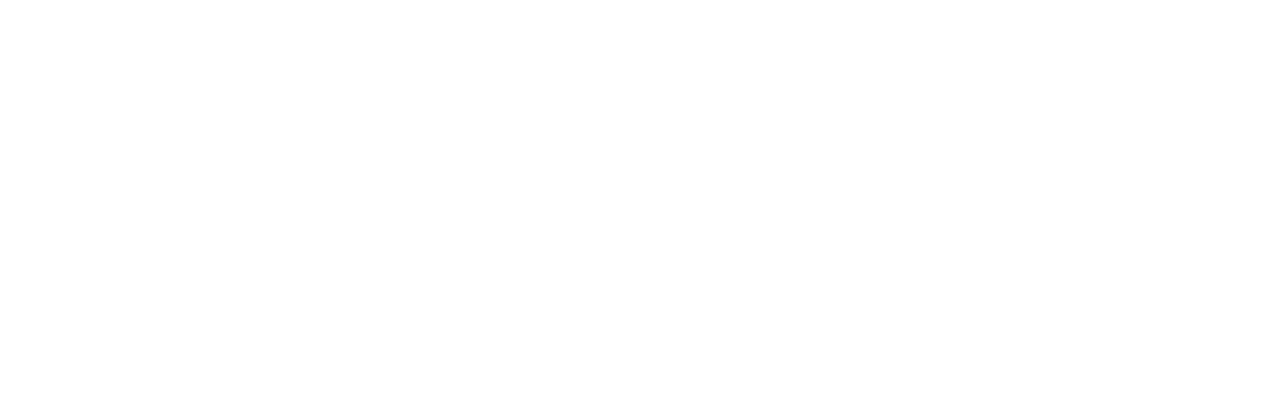
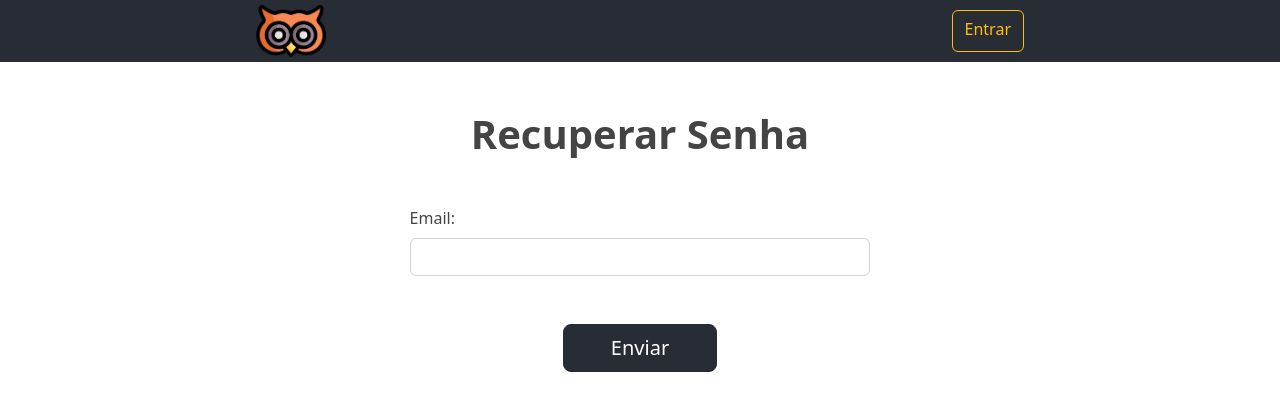
Before and after one commit to ewertones/corujo-frontend, a React (Create React App) app: page /recover in a window 1280 px wide. Before the commit this address had no page. Shown: the top 410 px of the page. Built offline with nearby package versions, Linux system fonts and the light colour scheme.

Commit message:
Created recover page

```diff
--- a/src/assets/styles/login_form.css
+++ b/src/assets/styles/forms.css
@@ -1,10 +1,6 @@
-.Login-submit {
+.dark-submit {
     background-color: #282c34;
     border-color: #282c34;
-}
-
-.Login-title {
-    font-weight: 900;
 }
 
 @media screen and (min-width: 1000px) {
--- a/src/assets/styles/index.css
+++ b/src/assets/styles/index.css
@@ -33,3 +33,7 @@
 .title {
     text-align: center;
 }
+
+h1.title {
+    font-weight: 900;
+}
--- a/src/assets/styles/navbar.css
+++ b/src/assets/styles/navbar.css
@@ -6,9 +6,7 @@
 .Navbar-items {
     display: flex;
     margin: 0 20% 0 20%;
-    padding-top: 5px;
-    padding-bottom: 5px;
-    padding-left: 0;
+    padding: 5px 0 5px 0;
 }
 
 .Navbar-login {
--- a/src/components/banners.jsx
+++ b/src/components/banners.jsx
@@ -2,7 +2,7 @@
     return (
         <div className="row">
             <div className="col-sm">
-                <strong>A IA feita para a Bolsa de Valores.</strong>
+                <strong>IA feita para a Bolsa de Valores.</strong>
                 <p>Corujo é uma RNN que gera uma distribuição otimizada de ativos para maximizar o lucro em D+1.</p>
             </div>
             <div className="col-sm"></div>
--- /dev/null
+++ b/src/components/db_alerts.jsx
@@ -0,0 +1,10 @@
+import { ReactComponent as Alert } from "../assets/icons/alert.svg";
+
+export default function DBOff() {
+    return (
+        <div className="alert alert-warning mb-5" role="alert">
+            <span className="me-3"><Alert /></span>
+            <span className="">No momento, o banco de dados está desligado. ¯\_(ツ)_/¯</span>
+        </div >
+    )
+}
--- a/src/components/login_form.jsx
+++ b/src/components/login_form.jsx
@@ -1,4 +1,4 @@
-import "../assets/styles/login_form.css";
+import "../assets/styles/forms.css";
 import { Link } from "react-router-dom";
 
 export default function LoginForm() {
@@ -11,13 +11,13 @@
             <div className="mb-3">
                 <label htmlFor="exampleInputPassword1" className="form-label">Senha:</label>
                 <input type="password" className="form-control" id="exampleInputPassword1" />
-                <Link to="/reset" type="button" className="Navbar-login">Esqueceu?</Link>
+                <Link to="/recover" type="button" className="Navbar-login">Esqueceu?</Link>
             </div>
             <div className="mb-3 form-check">
                 <input type="checkbox" className="form-check-input" id="exampleCheck1" />
                 <label className="form-check-label" htmlFor="exampleCheck1">Lembrar-me</label>
             </div>
-            <button type="submit" className="Login-submit btn btn-primary btn-lg d-grid mx-auto col-4 mt-4">Entrar</button>
+            <button type="submit" className="dark-submit btn btn-primary btn-lg d-grid mx-auto col-4 mt-4">Entrar</button>
         </form>
     )
 }
--- /dev/null
+++ b/src/components/recover_form.jsx
@@ -0,0 +1,13 @@
+import "../assets/styles/forms.css";
+
+export default function RecoverForm() {
+    return (
+        <form className="Login-form">
+            <div className="mb-3">
+                <label htmlFor="exampleInputEmail1" className="form-label">Email:</label>
+                <input type="email" className="form-control" id="exampleInputEmail1" aria-describedby="emailHelp" />
+            </div>
+            <button type="submit" className="dark-submit btn btn-primary btn-lg d-grid mx-auto col-4 mt-5">Enviar</button>
+        </form>
+    )
+}
--- a/src/index.jsx
+++ b/src/index.jsx
@@ -4,6 +4,7 @@
 import { BrowserRouter, Routes, Route } from 'react-router-dom';
 import Login from "./routes/login"
 import Home from './routes/home';
+import Recover from './routes/recover';
 
 const root = ReactDOM.createRoot(document.getElementById('root'));
 root.render(
@@ -11,6 +12,7 @@
         <Routes>
             <Route path="/" element={<Home />} />
             <Route path="/login" element={<Login />} />
+            <Route path="/recover" element={<Recover />} />
         </Routes>
     </BrowserRouter>
 );
--- a/src/routes/home.jsx
+++ b/src/routes/home.jsx
@@ -1,12 +1,14 @@
 import '../assets/styles/home.css';
 import Navbar from '../components/navbar';
 import Banner1 from '../components/banners';
+import DBOff from '../components/db_alerts';
 
 export default function Home() {
     return (
         <div className="Home">
             <Navbar />
-            <header className="Home-body corpus container">
+            <header className="Home-body corpus">
+                <DBOff />
                 <Banner1 />
             </header>
         </div>
--- a/src/routes/login.jsx
+++ b/src/routes/login.jsx
@@ -6,7 +6,7 @@
         <div className="Login">
             <Navbar />
             <header className="corpus">
-                <h1 className="Login-title title mt-5 mb-5">Bem-vindo!</h1>
+                <h1 className="title mt-5 mb-5">Bem-vindo!</h1>
                 <LoginForm />
             </header>
         </div>
--- a/src/routes/recover.jsx
+++ b/src/routes/recover.jsx
@@ -0,0 +1,14 @@
+import Navbar from "../components/navbar";
+import RecoverForm from "../components/recover_form";
+
+export default function Recover() {
+    return (
+        <div className="Recover">
+            <Navbar />
+            <header className="corpus">
+                <h1 className="title mt-5 mb-5">Recuperar Senha</h1>
+                <RecoverForm />
+            </header>
+        </div>
+    )
+}
```
Also changed, not shown: src/assets/icons/alert.svg (added).
